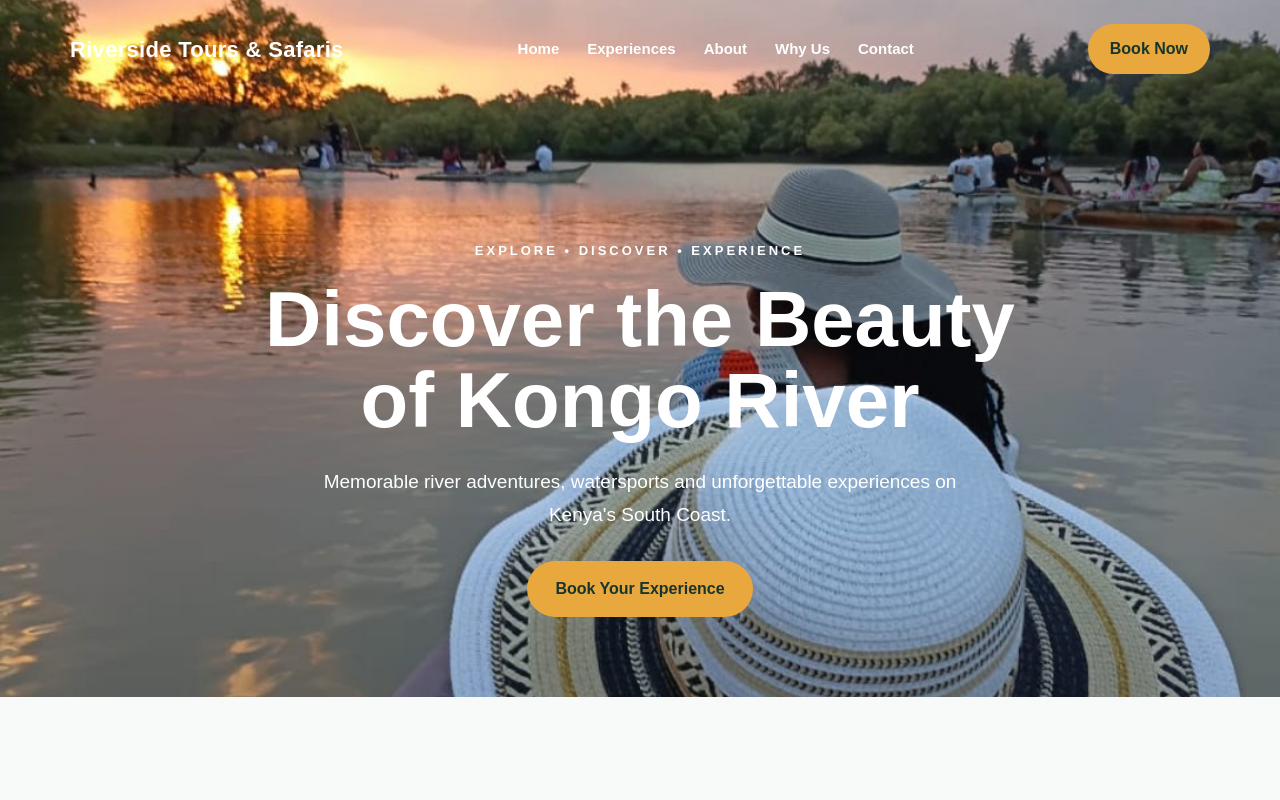
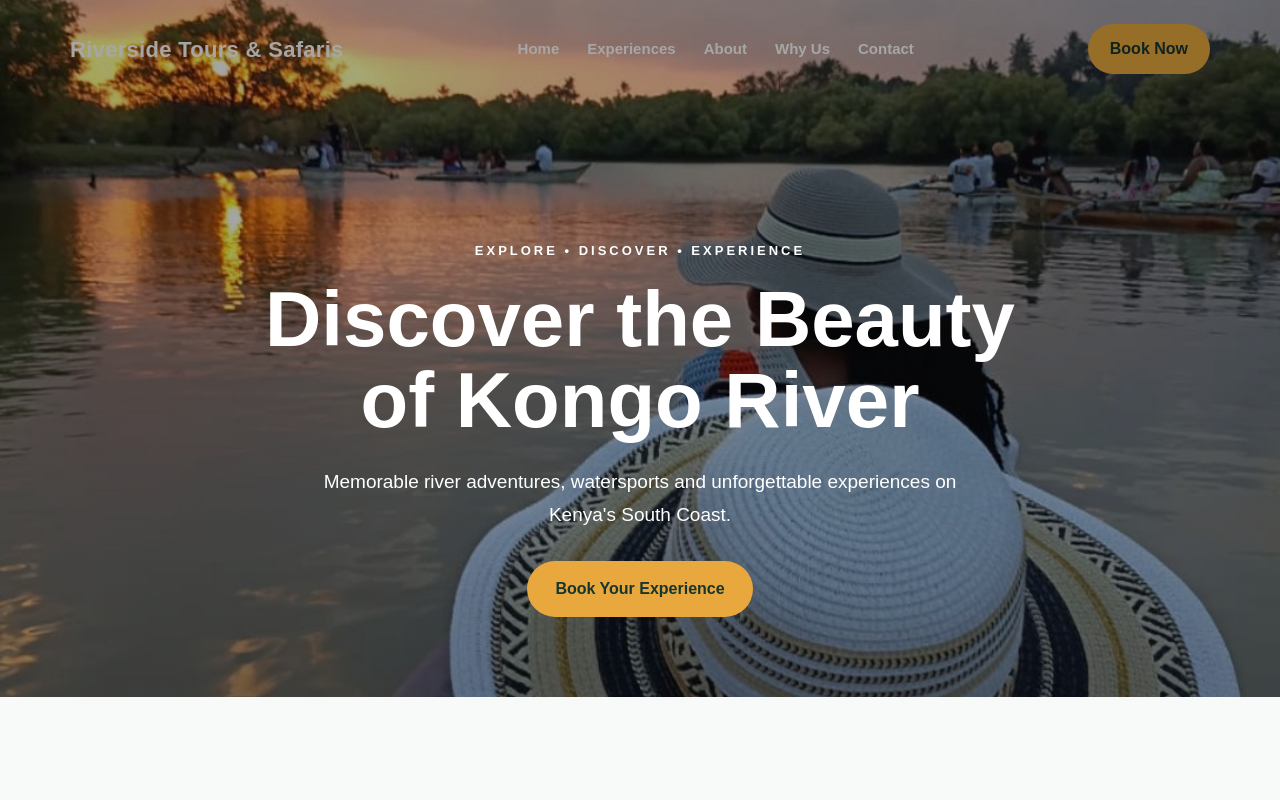
Before and after one commit to salimhamad2-collab/riversidetours, a React (Vite) app: page / in a window 1280 px wide. Shown: the top 800 px of the page. Built offline with nearby package versions, Linux system fonts and the light colour scheme.

Commit message:
Update App.css

```diff
--- a/src/react-app/App.css
+++ b/src/react-app/App.css
@@ -33,8 +33,14 @@ button {
 background: url('./assets/sunset-kayak.jpg') center/cover no-repeat;
   color: white;
   position: relative;
+  z-index: 0;
 }
-
+.hero::before {
+  content: "";
+  position: absolute;
+  inset: 0;
+  background: rgba(0, 0, 0, 0.35);
+}
 .navbar {
   max-width: 1200px;
   margin: 0 auto;
@@ -66,6 +72,8 @@ background: url('./assets/sunset-kayak.jpg') center/cover no-repeat;
   margin: 0 auto;
   padding: 130px 30px 80px;
   text-align: center;
+  z-index: 1;
+position: relative;
 }
 
 .eyebrow {
```
